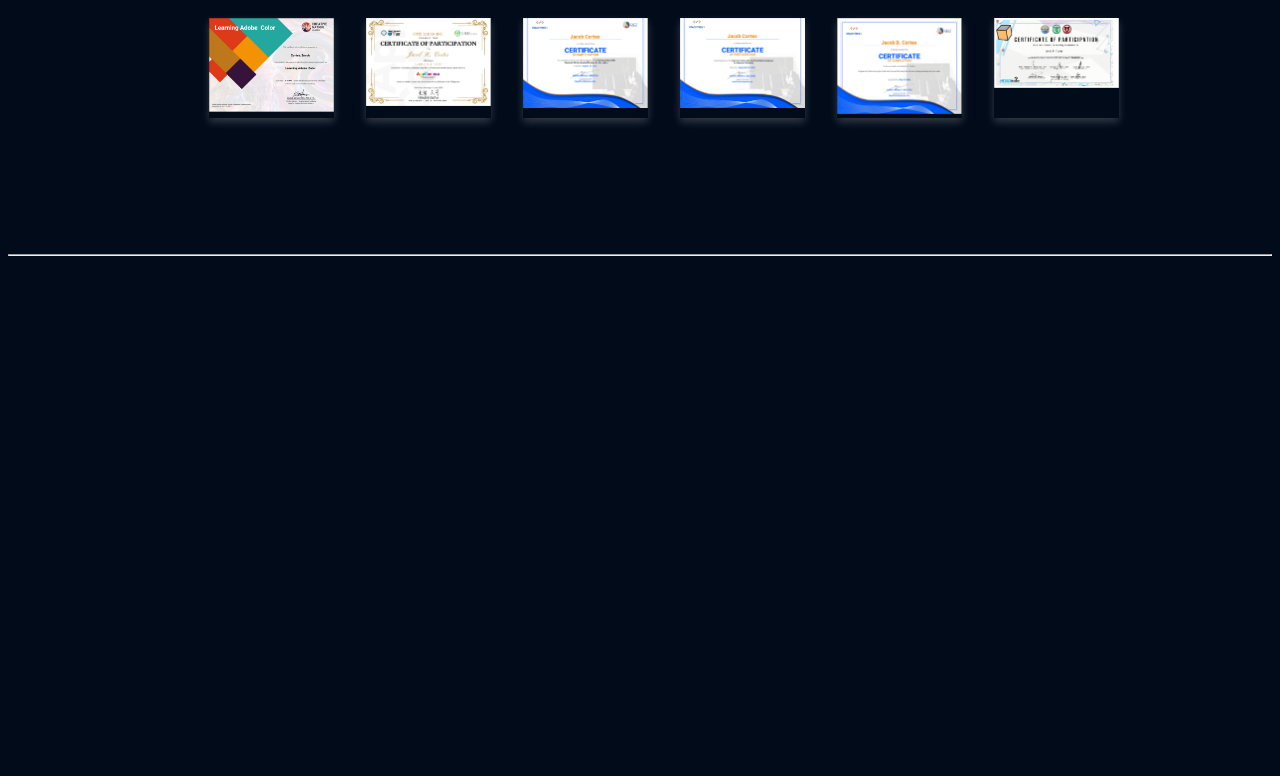
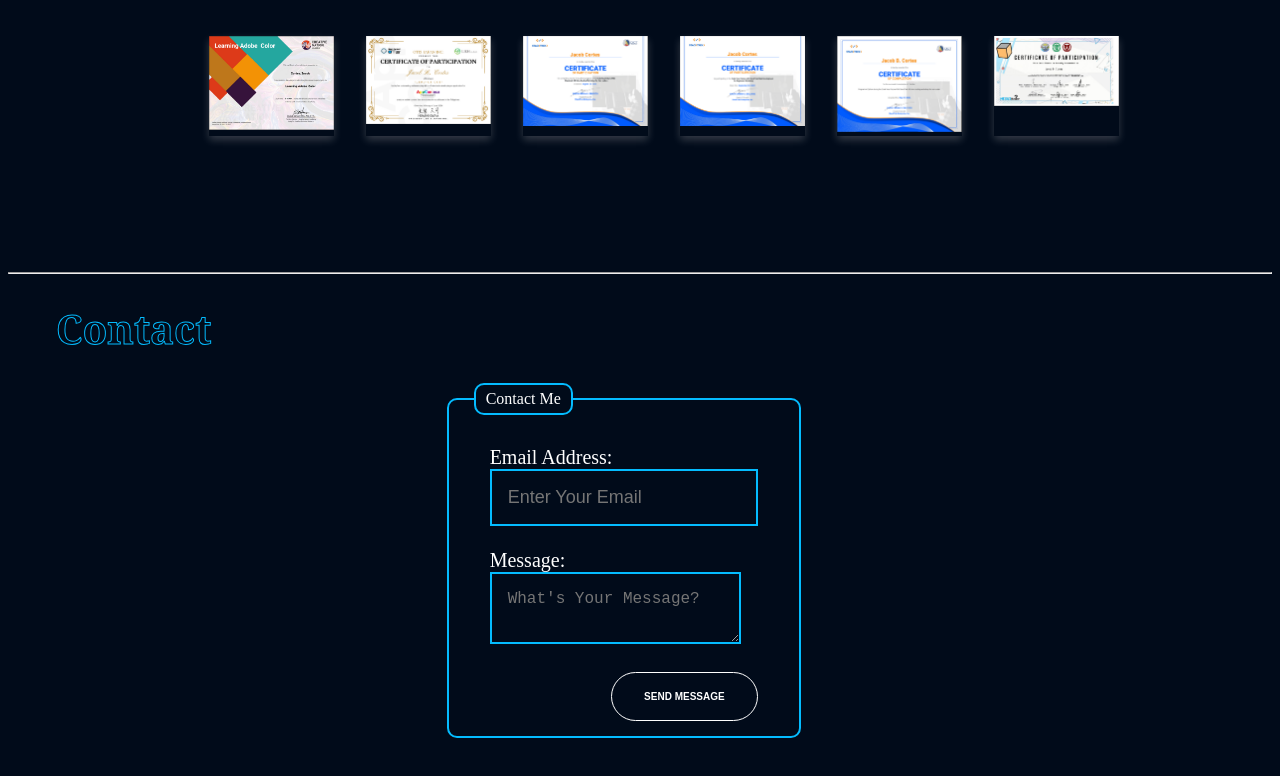
Before and after one commit to 02Jacode/PortfolioWebShowcase, a React (Vite) app: page / in a window 1280 px wide. Shown: the part 1994-2770 px from the top of the page. Before the commit the page ends 2258 px from the top, so only its background shows below. Built offline with nearby package versions, Linux system fonts and the light colour scheme.

Commit message:
contact page addedd

```diff
--- a/package.json
+++ b/package.json
@@ -12,7 +12,8 @@
   "dependencies": {
     "@tabler/icons-react": "^3.31.0",
     "react": "^19.0.0",
-    "react-dom": "^19.0.0"
+    "react-dom": "^19.0.0",
+    "react-player": "^2.16.0"
   },
   "devDependencies": {
     "@eslint/js": "^9.21.0",
--- a/src/App.jsx
+++ b/src/App.jsx
@@ -3,6 +3,7 @@ import Hero from './hero.jsx'
 import Skills from './skills.jsx'
 import Projects from './Projects.jsx'
 import Certs from './cert.jsx'
+import Contact from './contact.jsx'
 
 function App() {
   return (
@@ -12,6 +13,7 @@ function App() {
       <Skills />
       <Projects />
       <Certs />
+      <Contact />
     </>
   )
 }
--- a/src/Projects.jsx
+++ b/src/Projects.jsx
@@ -1,5 +1,4 @@
 import './assets/projects.css';
-
 
 function Projects(){
     return(
@@ -15,9 +14,11 @@ function Projects(){
                 <div className="card-2">
                 </div></a>
             </div>
+                <details>
+                    <summary>School Activities</summary>
+                </details>
             </div>
             <hr />
-
         </>
     )
 }
--- /dev/null
+++ b/src/assets/contact.css
@@ -0,0 +1,113 @@
+.contactbody{
+    padding: 0 0 10rem 3rem;
+    color:  rgb(255, 255, 255);
+}
+.contactbody h1{
+    color: #010b1a;
+    font-size: 2.5rem;
+    font-weight: bold;
+    -webkit-text-stroke: 1px rgb(4, 188, 255);
+    font-family:'Georgia','Trebuchet MS', sans-serif;
+}
+.boxes{
+    display: flex;
+    flex-wrap: wrap;
+    justify-content: space-evenly;
+}
+.contactForm{
+    text-align: left;
+    width: 50px;
+}
+.contactbody legend{
+    border: 2px solid rgb(4, 188, 255);
+    border-radius: 10px;
+    padding: 5px 10px;
+}
+.contactbody fieldset{
+    border: 2px solid rgb(4, 188, 255);
+    border-radius: 10px;
+    padding: 15px 25px;
+}
+.contactForm form{
+    padding: 1rem;
+    font-size: 20px
+}
+.contactForm input[type=email]{
+    width: auto;
+    background-color: #010b1a;
+    color: azure;
+    border: 2px solid rgb(4, 188, 255);
+    padding: 1rem;
+    font-size: large;
+}
+.contactForm textarea{
+    width: auto;
+    background-color: #010b1a;
+    color: azure;
+    border: 2px solid rgb(4, 188, 255);
+    padding: 1rem;
+    font-size: large;
+}
+.btn-56,
+.btn-56 *,
+.btn-56 :after,
+.btn-56 :before,
+.btn-56:after,
+.btn-56:before {
+  border: 0 solid ;
+  box-sizing: border-box;
+}
+.btn-56 {
+  -webkit-tap-highlight-color: transparent;
+  background-color: #010b1a;
+  border: 2px solid rgb(4, 188, 255);
+  color: #fff;
+  cursor: pointer;
+  font-size: 50%;
+  line-height: 1.5;
+  margin: 0;
+  padding: 0;
+  float: right;
+}
+.btn-56:disabled {
+  cursor: default;
+}
+.btn-56:-moz-focusring {
+  outline: auto;
+}
+.btn-56 svg {
+  display: block;
+}
+.btn-56 [hidden] {
+  display: none;
+}
+.btn-56 {
+  border: 1px solid;
+  border-radius: 999px;
+  box-sizing: border-box;
+  display: block;
+  font-weight: 900;
+  -webkit-mask-image: none;
+  overflow: hidden;
+  padding: 1rem 2rem;
+  position: relative;
+  text-transform: uppercase;
+}
+.btn-56:hover {
+  -webkit-animation: pulse 0.5s;
+  animation: pulse 0.65s;
+  box-shadow: 0 0 0 2em transparent;
+}
+@-webkit-keyframes pulse {
+  0% {
+    box-shadow: 0 0 0 0 rgb(4, 188, 255);
+  }
+}
+@keyframes pulse {
+  0% {
+    box-shadow: 0 0 0 0 rgb(4, 188, 255);
+  }
+}
+.IntroVid{
+
+}
--- /dev/null
+++ b/src/contact.jsx
@@ -0,0 +1,38 @@
+import './assets/contact.css';
+import ReactPlayer from 'react-player/youtube';
+
+function Contact(){
+    return(
+        <>
+            <div className="contactbody">
+                <h1>Contact</h1>
+            <div className="boxes">
+            <div className="contactForm">
+                <fieldset>
+                    <legend>Contact Me</legend>
+                <form>
+                <span>Email Address:</span><br />
+                    <input type="Email" placeholder="Enter Your Email" required/><br /><br />
+                <span>Message:</span><br />
+                    <textarea placeholder="What's Your Message?" required/> <br />
+                <br />
+                <input type="submit" className='btn-56' value="Send Message"></input>
+                </form>
+                </fieldset>
+            </div>
+            <div className="IntroVid">
+                <ReactPlayer
+                    alt="My Video Introduction"
+                     url="https://www.youtube.com/watch?v=wexzvClUcUk"
+                     controls
+                     width="150%"
+                     height="100%"
+                 />
+            </div>
+            </div>
+            </div>
+        </>
+    )
+}
+
+export default Contact
```
Also changed, not shown: 1 other file (tests, documents, lock files or other folders).
